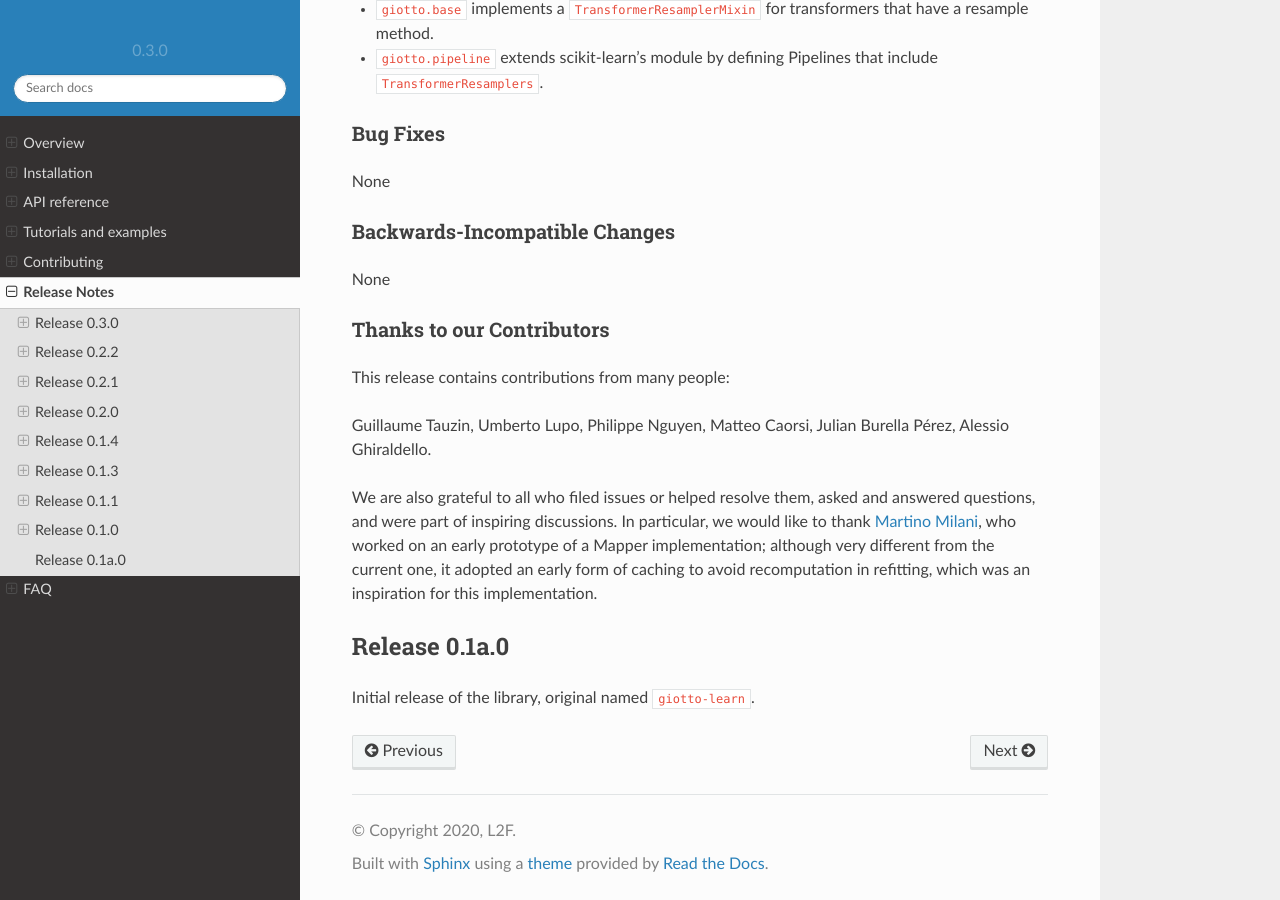
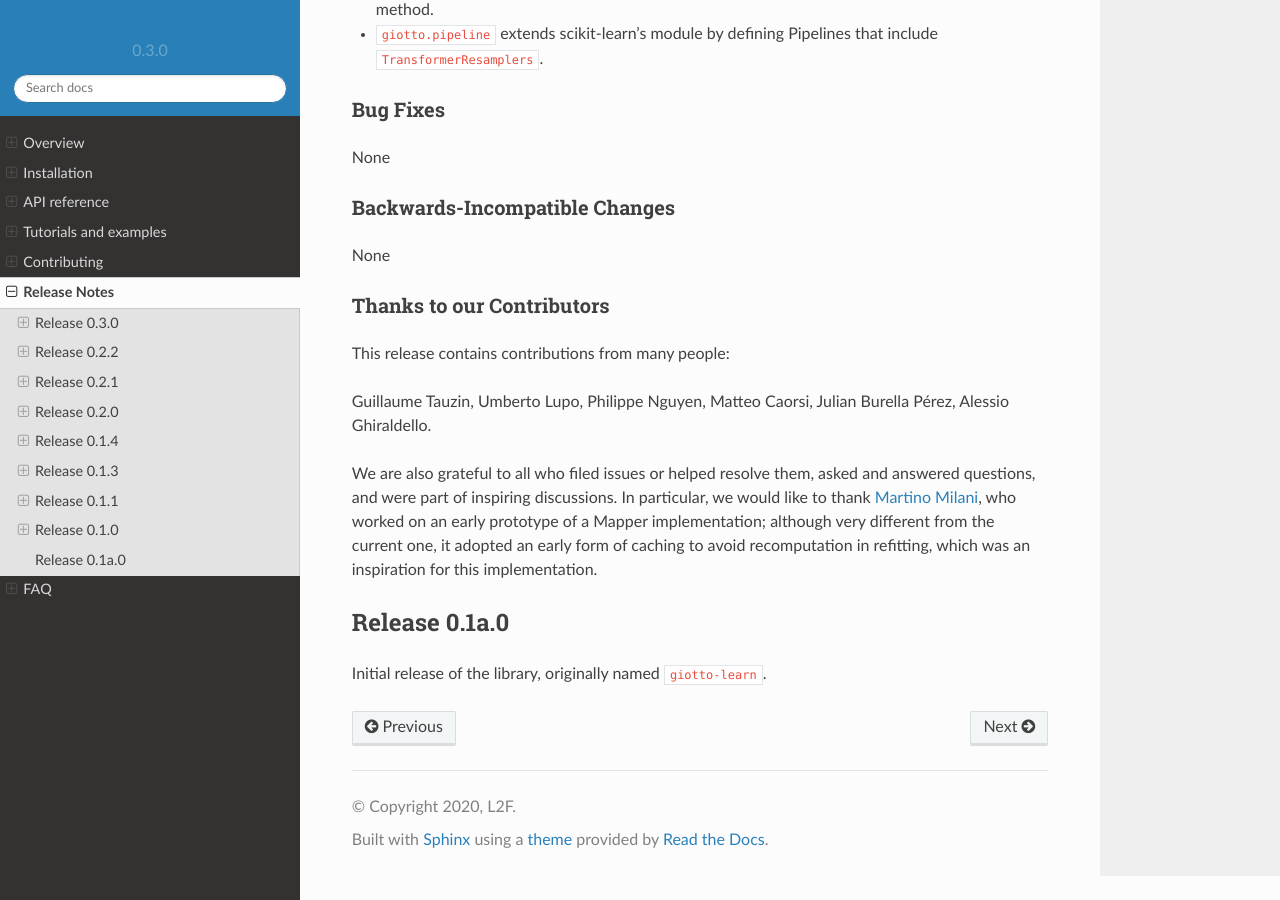
Before and after one commit to giotto-ai/giotto-tda, a Sphinx documentation site: the page built from doc/release.rst, in a window 1280 px wide and 900 px high, scrolled down 16551 px. Built offline with Sphinx 7.4.7 and the Read the Docs theme 2.0.0, drawn with Linux system fonts in a browser that asks for light colours; pages that are not in the unit, such as notebooks, are missing from menus; comment, search, counter and statistics services are not loaded; the version number is read from the project's files by our own code; some of the changed text lies outside the part shown.

Commit message:
Fix typos

```diff
--- a/doc/release.rst
+++ b/doc/release.rst
@@ -620,4 +620,4 @@
 Release 0.1a.0
 **************
 
-Initial release of the library, original named ``giotto-learn``.
+Initial release of the library, originally named ``giotto-learn``.
```
Also changed, not shown: other parts of doc/release.rst (+1 -1 lines).
